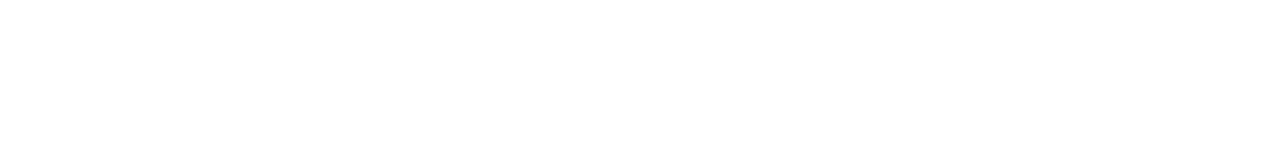
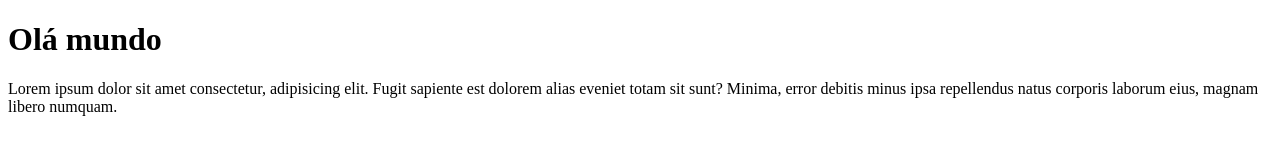
Before and after one commit to ErikSantosAlves/Lo-Fi-Project, a plain HTML site: page index.html in a window 1280 px wide. Drawn offline with Linux system fonts and the light colour scheme.

Commit message:
Criando um h1 e inserindo um paragrafo no documento

```diff
--- a/index.html
+++ b/index.html
@@ -10,5 +10,9 @@
 </head>
 <body>
 
+    <h1>Olá mundo</h1>
+
+    <p>Lorem ipsum dolor sit amet consectetur, adipisicing elit. Fugit sapiente est dolorem alias eveniet totam sit sunt? Minima, error debitis minus ipsa repellendus natus corporis laborum eius, magnam libero numquam.</p>
+
 </body>
 </html>
```
